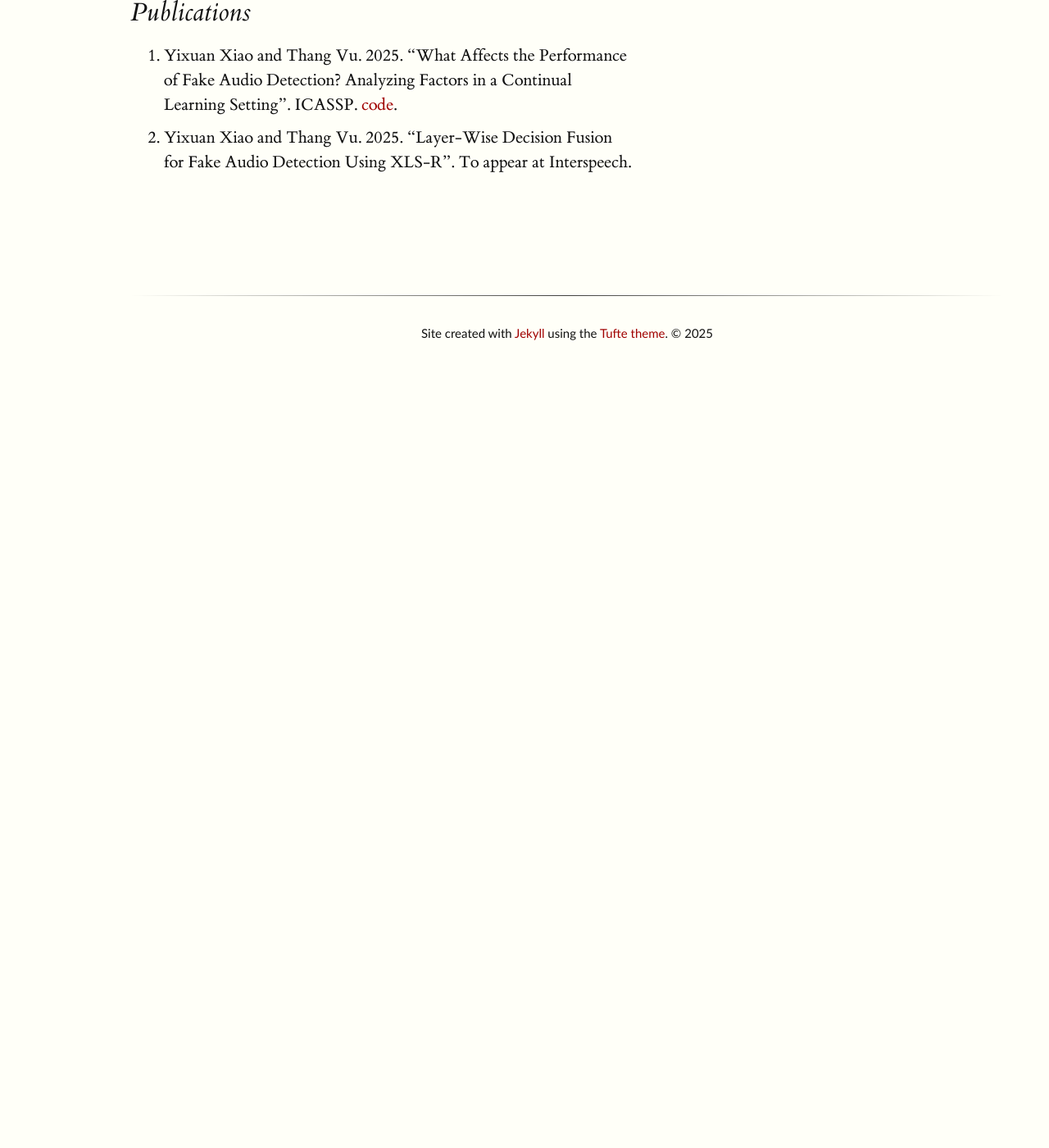
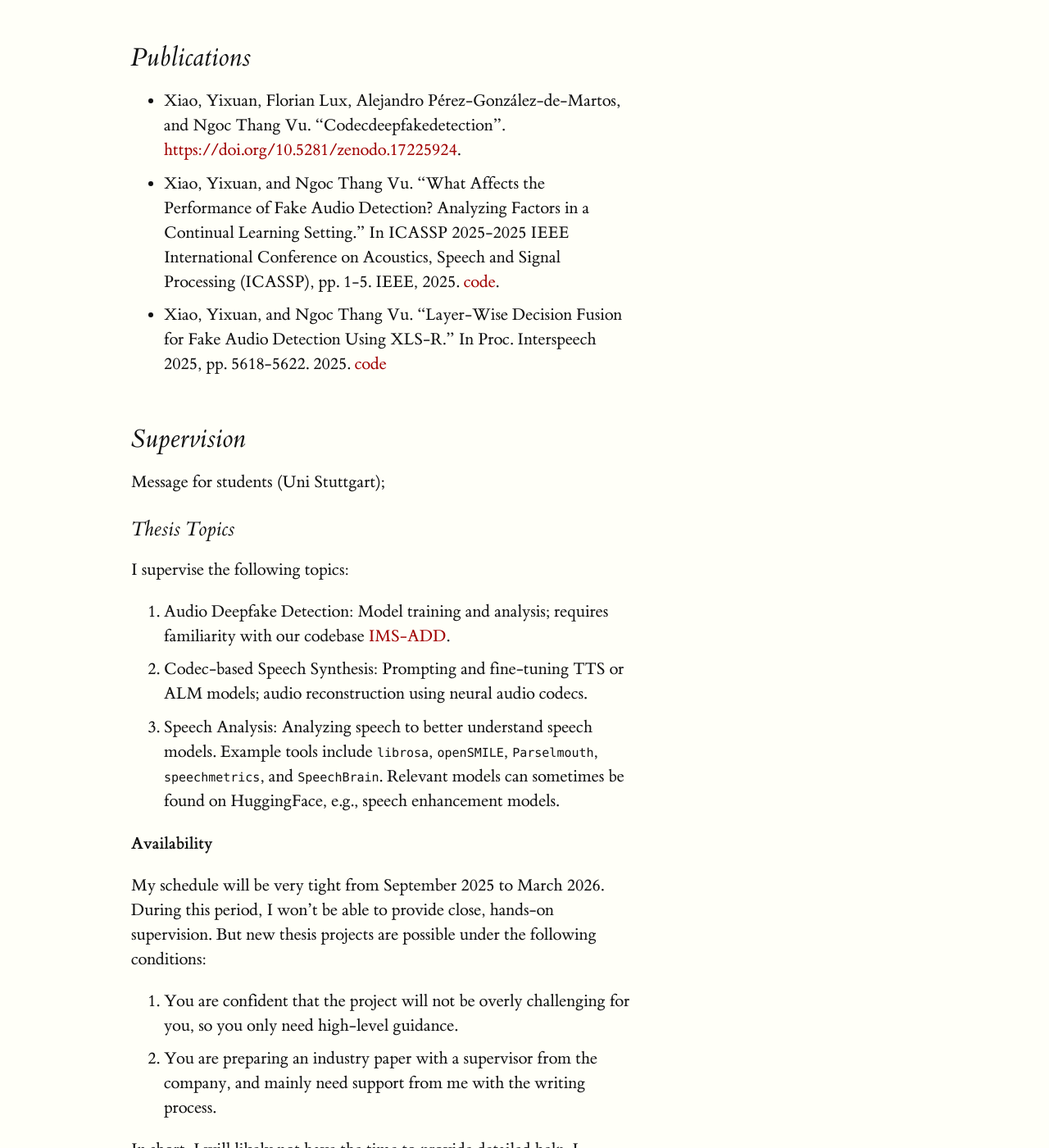
Before and after one commit to XIAOYixuan/XIAOYixuan.github.io, a Jekyll site: the page built from index.md, in a window 1280 px wide and 1400 px high, scrolled down 1115 px. Shown: the whole window at 82% size. Built offline with Jekyll 4.4.1, drawn with Linux system fonts in a browser that asks for light colours; before the commit the page ends 1545 px from its top, so only the background shows below that; some of the changed text lies outside the part shown.

Commit message:
update supervision and publications

```diff
--- a/index.md
+++ b/index.md
@@ -11,15 +11,43 @@ Prior to this, I worked as a senior algorithm engineer at Baidu's Speech Team (s
 
 ## Teaching
 
+### Courses
 I am/have been the (co-)lecturer for the following courses:
 
-1. Advanced Deep Learning (2024WS)
-2. Current Topics in Speech Technology (2024WS)
+1. Introduction to Deep Learning for Speech and Text Processing (2025 WS)
+2. Current Topics in Speech Technology (2025WS)
 3. Computational Linguistics Team Laboratory: Phonetics (2025SS)
-4. Current Topics in Speech Technology (2025WS)
-5. Introduction to Deep Learning for Speech and Text Processing (2025 WS)
+4. Advanced Deep Learning (2024WS)
+5. Current Topics in Speech Technology (2024WS)
 
 ## Publications
 
-1. Yixuan Xiao and Thang Vu. 2025. "What Affects the Performance of Fake Audio Detection? Analyzing Factors in a Continual Learning Setting". ICASSP. [code](https://github.com/XIAOYixuan/tomatoDD/tree/icassp25-cl-factors).
-2. Yixuan Xiao and Thang Vu. 2025. "Layer-Wise Decision Fusion for Fake Audio Detection Using XLS-R". To appear at Interspeech.
+- Xiao, Yixuan, Florian Lux, Alejandro Pérez-González-de-Martos, and Ngoc Thang Vu. “Codecdeepfakedetection”. [https://doi.org/10.5281/zenodo.17225924](https://doi.org/10.5281/zenodo.17225924).
+-  Xiao, Yixuan, and Ngoc Thang Vu. "What Affects the Performance of Fake Audio Detection? Analyzing Factors in a Continual Learning Setting." In ICASSP 2025-2025 IEEE International Conference on Acoustics, Speech and Signal Processing (ICASSP), pp. 1-5. IEEE, 2025. [code](https://github.com/XIAOYixuan/tomatoDD/tree/icassp25-cl-factors).
+- Xiao, Yixuan, and Ngoc Thang Vu. "Layer-Wise Decision Fusion for Fake Audio Detection Using XLS-R." In Proc. Interspeech 2025, pp. 5618-5622. 2025. [code](https://github.com/XIAOYixuan/tomatoDD/tree/interspeech25-layer-wise)
+
+## Supervision
+Message for students (Uni Stuttgart);
+
+### Thesis Topics
+I supervise the following topics:
+
+1. Audio Deepfake Detection: Model training and analysis; requires familiarity with our codebase [IMS-ADD](https://github.com/XIAOYixuan/IMS-ADD/tree/codec-add).
+2. Codec-based Speech Synthesis: Prompting and fine-tuning TTS or ALM models; audio reconstruction using neural audio codecs.
+3. Speech Analysis: Analyzing speech to better understand speech models. Example tools include `librosa`, `openSMILE`, `Parselmouth`, `speechmetrics`, and `SpeechBrain`. Relevant models can sometimes be found on HuggingFace, e.g., speech enhancement models.
+
+**Availability**
+
+My schedule will be very tight from September 2025 to March 2026. During this period, I won't be able to provide close, hands-on supervision. But new thesis projects are possible under the following conditions:
+
+1. You are confident that the project will not be overly challenging for you, so you only need high-level guidance.
+2. You are preparing an industry paper with a supervisor from the company, and mainly need support from me with the writing process.
+
+In short, I will likely not have the time to provide detailed help. I encourage you to select a topic that aligns with your strengths.
+Please DO NOT choose a challenging topic and assume AI tools can solve these issues! Based on past experience, AI (chatbots or editors) often suggests quick fixes to the codebase. Once these pile up, the project becomes messy and ugly and unmanagable, so everyone suffers.
+
+If you would like to do a thesis with me, to help me assess whether a topic might be too challenging, please contact me with your topic preference and a self introduction (e.g., your background, CV, etc.).
+
+### HiWi Position
+
+Currently, all positions are filled (three HiWi contracts). If new openings become available, I'll post updates here.
```
